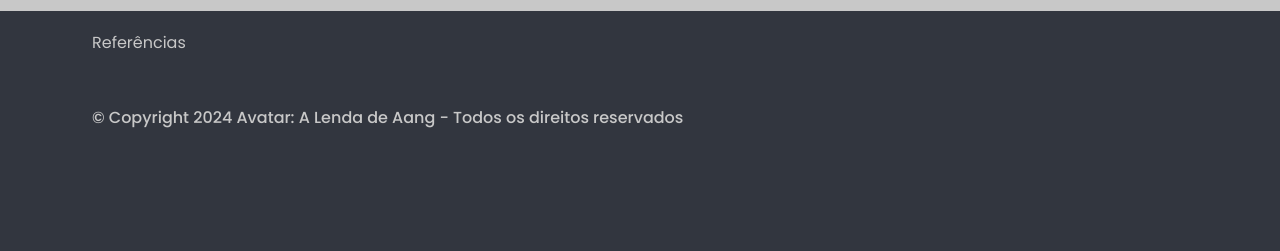
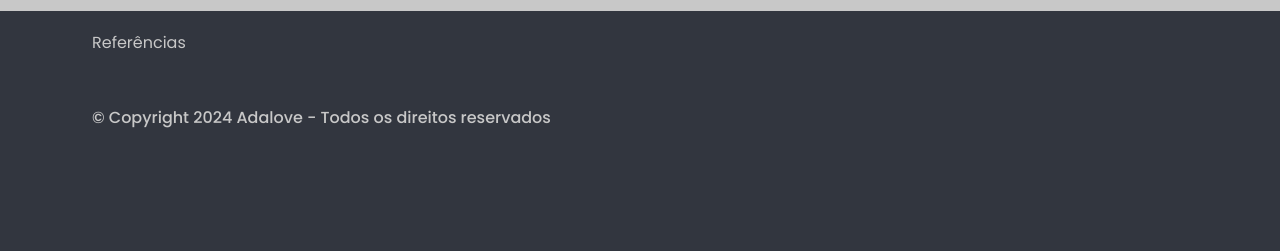
Before and after one commit to equipeAdalove/API-SEMESTRE1, a Flask app: page / in a window 1280 px wide. Shown: the part 1556-1807 px from the top of the page. Run offline with Flask 3, Linux system fonts and the light colour scheme; some web fonts are replaced.

Commit message:
Copyright

```diff
--- a/Flask/app/templates/base.html
+++ b/Flask/app/templates/base.html
@@ -33,7 +33,7 @@
         <div class="footer-custom">
 
             Referências
-            <h6>© Copyright 2024 Avatar: A Lenda de Aang - Todos os direitos reservados</h6>
+            <h6>© Copyright 2024 Adalove - Todos os direitos reservados</h6>
         </div>
     </footer>
     <script src="https://cdn.jsdelivr.net/npm/@popperjs/core@2.11.8/dist/umd/popper.min.js" integrity="sha384-I7E8VVD/ismYTF4hNIPjVp/Zjvgyol6VFvRkX/vR+Vc4jQkC+hVqc2pM8ODewa9r" crossorigin="anonymous">
```
